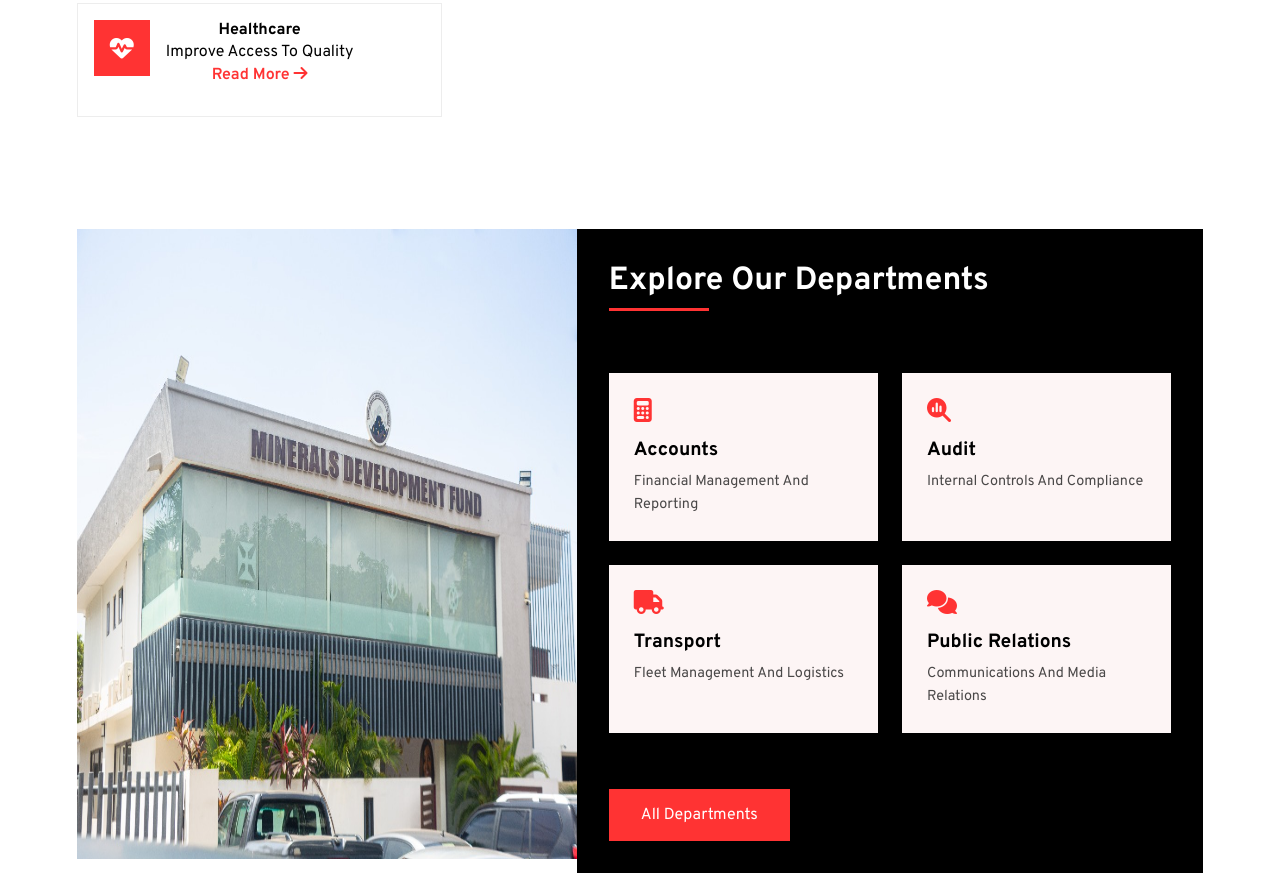
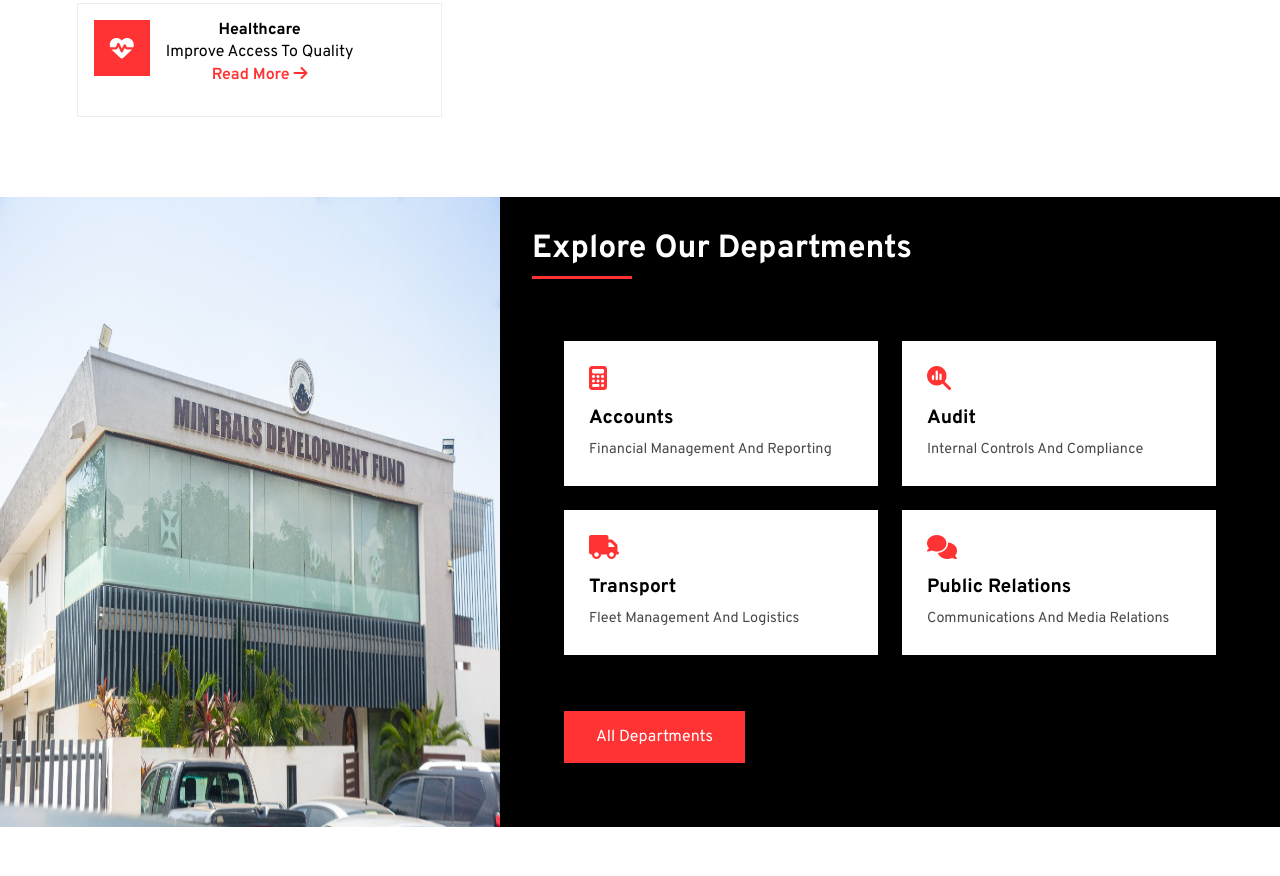
Before and after one commit to nameDavid/MDF, a plain HTML site: page my-website/src/index.html in a window 1280 px wide. Shown: the part 1717-2593 px from the top of the page. Drawn offline with Linux system fonts and the light colour scheme.

Commit message:
Refactor departments section styles by removing unnecessary padding and updating background color for improved aesthetics and consistency.

```diff
--- a/my-website/src/css/style.css
+++ b/my-website/src/css/style.css
@@ -699,10 +699,7 @@ header {
 
 
 /* Departments Section */
-.departments {
-    padding: 2rem 6%;
- margin-bottom: 3rem;
-}
+
 
 .departments-grid {
     display: flex;
@@ -731,8 +728,6 @@ header {
     position: relative;
     margin-bottom: 1rem;
 }
-
-
 
 
 .department-box {
@@ -770,11 +765,11 @@ header {
     display: grid;
     grid-template-columns: repeat(2, 1fr);
     gap: 1.5rem;
-    padding: 0 2rem 2rem 2rem;
+    padding: 0 4rem 4rem 4rem;
 }
 
 .department-item {
-    background: rgba(253, 245, 245, 0.999);
+    background:#fff;
     padding: 1.5rem;
     transition: all 0.3s ease;
     border: 1px solid rgba(255, 255, 255, 0.1);
```
